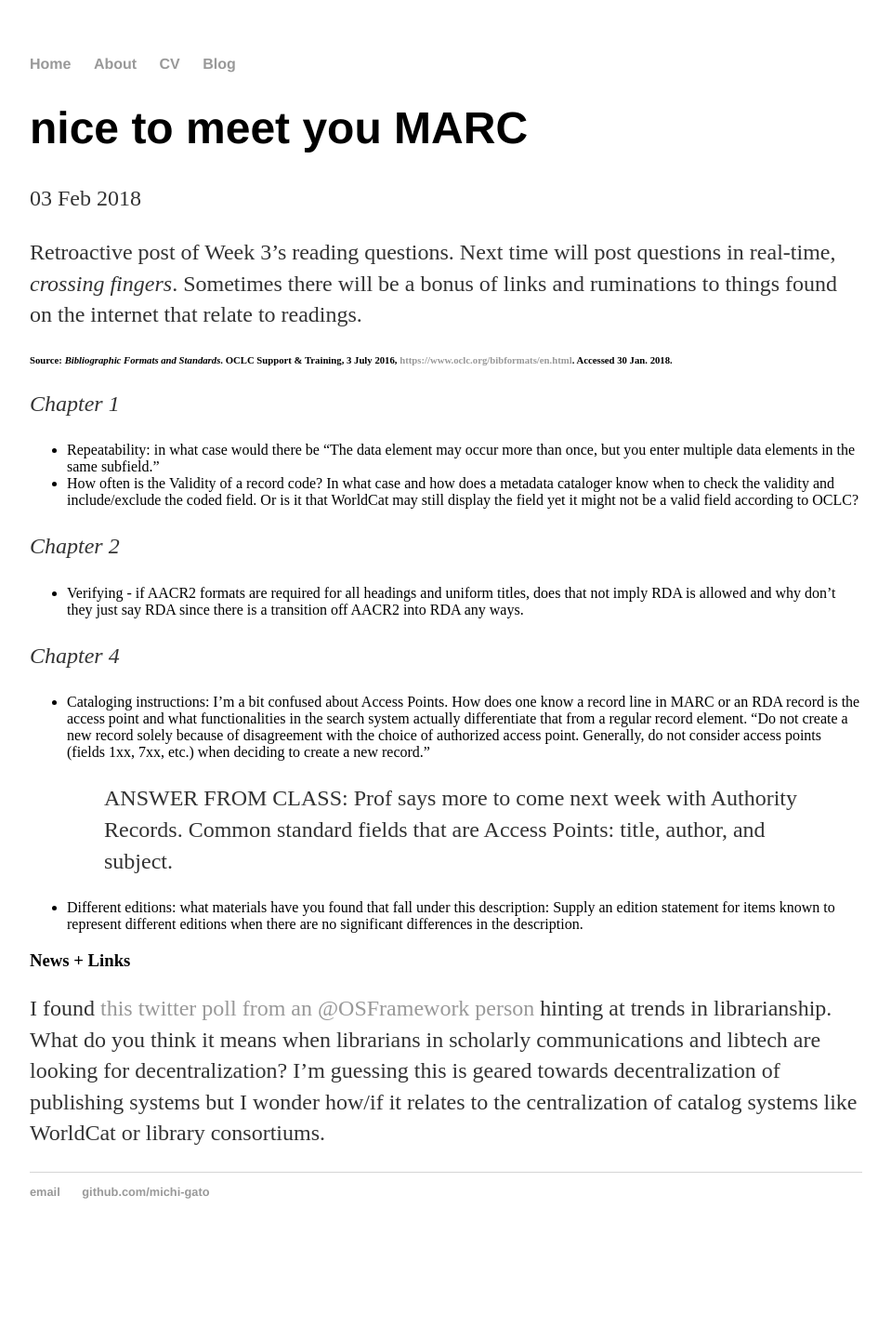
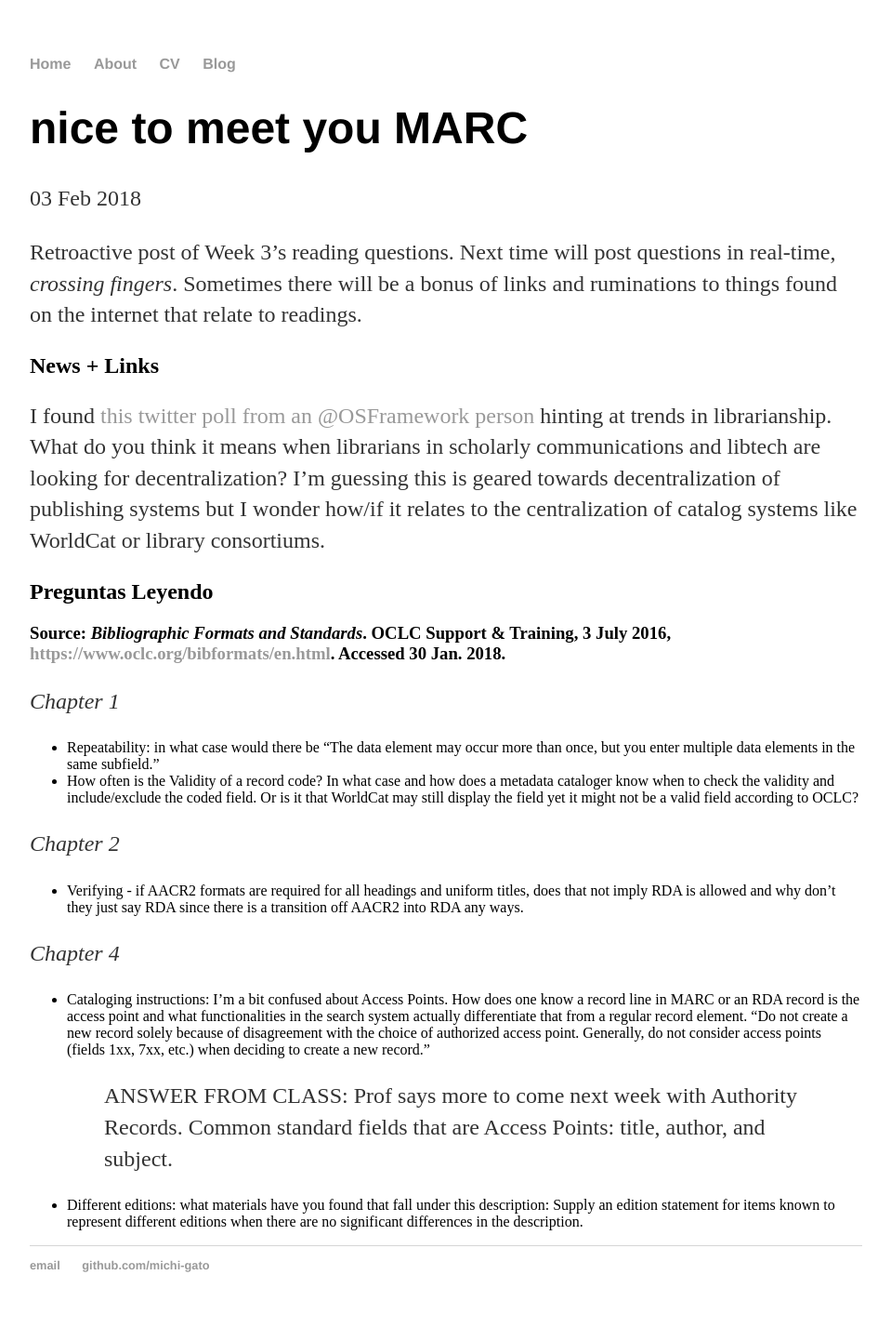
Before and after one commit to cat-alog/cat-alog.github.io, a Jekyll site: the page built from _posts/2018-02-03-ist616-wk3-marc.md, in a window 1280 px wide. Shown: the whole page at 93% size, without its empty margins (160-1119 px from the left). Built offline with Jekyll 4.4.1, drawn with Linux system fonts in a browser that asks for light colours; before the commit the page ends 1349 px from its top, so only the background shows below that; some of the changed lines change nothing that is shown.

Commit message:
Update 2018-02-03-ist616-wk3-marc.md

```diff
--- a/_posts/2018-02-03-ist616-wk3-marc.md
+++ b/_posts/2018-02-03-ist616-wk3-marc.md
@@ -6,7 +6,11 @@ date: 2018-02-03
 
 Retroactive post of Week 3's reading questions. Next time will post questions in real-time, *crossing fingers*. Sometimes there will be a bonus of links and ruminations to things found on the internet that relate to readings.
 
-###### Source: _Bibliographic Formats and Standards_. OCLC Support & Training, 3 July 2016, [https://www.oclc.org/bibformats/en.html](https://www.oclc.org/bibformats/en.html). Accessed 30 Jan. 2018.
+## News + Links
+I found [this twitter poll from an @OSFramework person](https://twitter.com/JeffSpies/status/958135043884503043) hinting at trends in librarianship. What do you think it means when librarians in scholarly communications and libtech are looking for decentralization? I'm guessing this is geared towards decentralization of publishing systems but I wonder how/if it relates to the centralization of catalog systems like WorldCat or library consortiums.
+
+## Preguntas Leyendo
+### Source: _Bibliographic Formats and Standards_. OCLC Support & Training, 3 July 2016, [https://www.oclc.org/bibformats/en.html](https://www.oclc.org/bibformats/en.html). Accessed 30 Jan. 2018.
 
 *Chapter 1*
 * Repeatability: in what case would there be “The data element may occur more than once, but you enter multiple data elements in the same subfield.”
@@ -19,6 +23,3 @@ Retroactive post of Week 3's reading questions. Next time will post questions in
 * Cataloging instructions: I’m a bit confused about Access Points. How does one know a record line in MARC or an RDA record is the access point and what functionalities in the search system actually differentiate that from a regular record element. “Do not create a new record solely because of disagreement with the choice of authorized access point. Generally, do not consider access points (fields 1xx, 7xx, etc.) when deciding to create a new record.”
 > ANSWER FROM CLASS: Prof says more to come next week with Authority Records. Common standard fields that are Access Points: title, author, and subject.
 * Different editions: what materials have you found that fall under this description: Supply an edition statement for items known to represent different editions when there are no significant differences in the description.
-
-### News + Links
-I found [this twitter poll from an @OSFramework person](https://twitter.com/JeffSpies/status/958135043884503043) hinting at trends in librarianship. What do you think it means when librarians in scholarly communications and libtech are looking for decentralization? I'm guessing this is geared towards decentralization of publishing systems but I wonder how/if it relates to the centralization of catalog systems like WorldCat or library consortiums.
```
